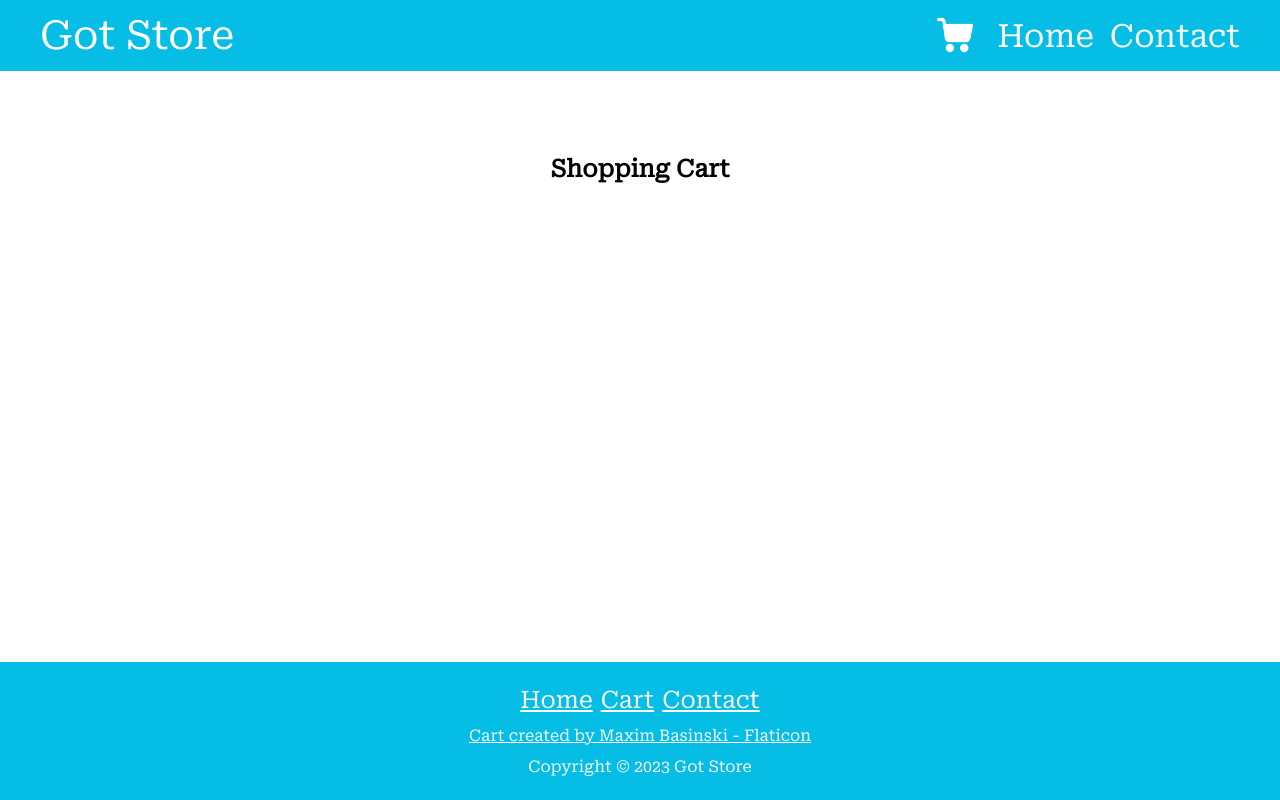
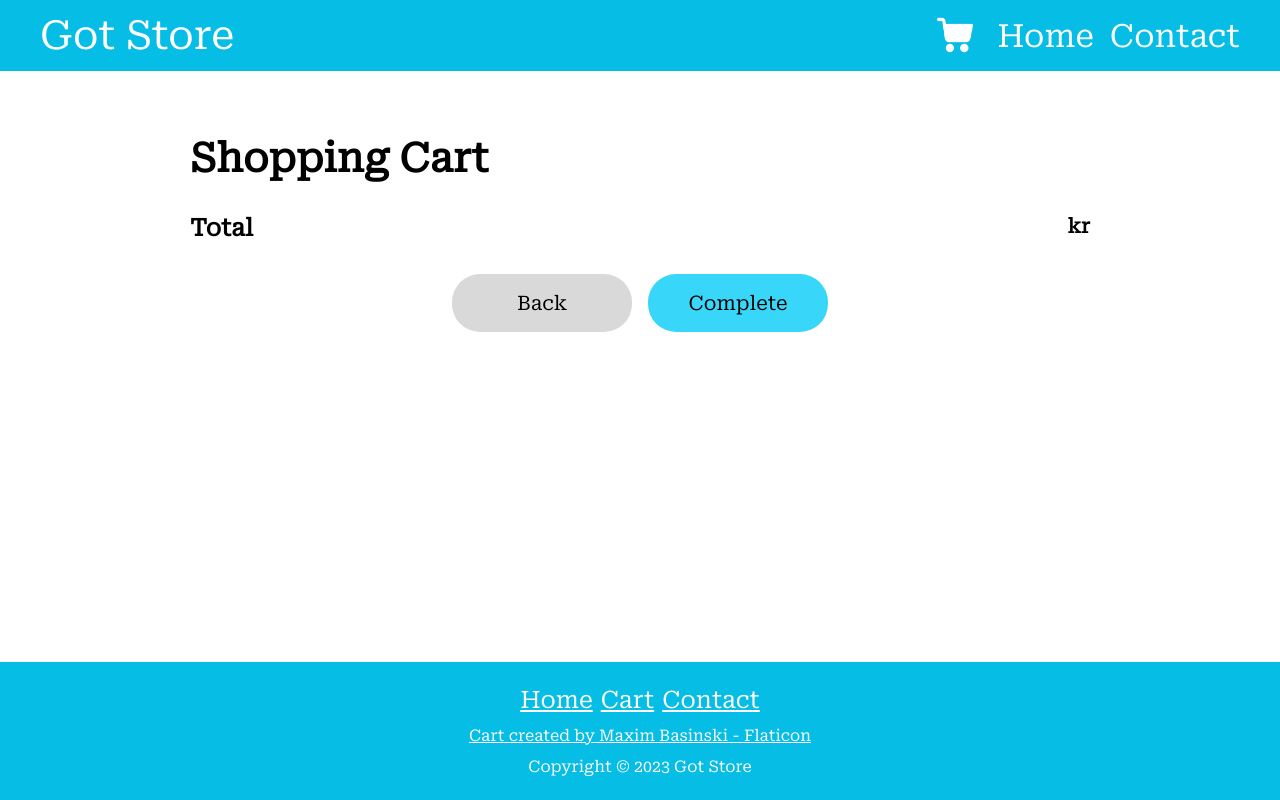
Before and after one commit to Eirik-Haukeland/Front-end-Frameworks-CA, a React (Create React App) app: page /cart in a window 1280 px wide. Built offline with nearby package versions, Linux system fonts and the light colour scheme.

Commit message:
made deigned cart page

```diff
--- a/src/compontents/Button/Button.jsx
+++ b/src/compontents/Button/Button.jsx
@@ -1,9 +1,11 @@
 import buttonCss from "./Button.module.css"
 
-export default function Button ({children, onEventFunction, className, disabled}) {
+export default function Button ({children, onEventFunction, className, secondary, smallBtn}) {
 
-  const isTabIndex = typeof onEventFunction === 'function' && disabled === false ? {tabIndex: 0} : {}
+  const isTabIndex = typeof onEventFunction === 'function' ? {tabIndex: 0} : {}
   const isClassName = typeof className !== 'undefined'
+  const isSmall = typeof smallBtn !== 'undefined' && smallBtn === true ? {smallbtn: "true"} : {smallbtn: "false"}
+  const isSecondary = typeof secondary !== 'undefined' && secondary === true ? {secondary: "true"} : {secondary: "false"}
 
   return (
     <span
@@ -11,7 +13,8 @@ export default function Button ({children, onEventFunction, className, disabled}
       onKeyDown={(e) => e.code === "Enter" && onEventFunction()}
       {...isTabIndex}
       className={`${buttonCss.button} ${isClassName && className}`}
-      disabled={disabled}
+      {...isSmall}
+      {...isSecondary}
     >{children}</span>
   )
 }
--- a/src/compontents/Button/Button.module.css
+++ b/src/compontents/Button/Button.module.css
@@ -3,20 +3,33 @@
   place-items: center;
   background-color: #38D7FA;
   text-decoration: none;
-  padding-block: 15px;
-  padding-inline: 10px;
   cursor: pointer;
 
+  width: 180px;
+  height: 58px;
   font-size: 1.25rem;
 
   border-radius: 1.75rem;
+
+  color: black;
+  text-decoration: none;
 }
 
-.button[disabled] {
-  background-color: lightgray;
+.button:focus-visible,
+.button:hover {
+  background-color: #05BDE5;
 }
 
-.button:not([disabled]):focus-visible,
-.button:not([disabled]):hover {
-  background-color: #05BDE5;
+.button[Secondary="true"] {
+  background-color: #d9d9d9;
 }
+
+.button[Secondary="true"]:focus-visible,
+.button[Secondary="true"]:hover {
+  background-color: #bfbfbf;
+}
+
+.button[smallbtn="true"] {
+  height: 29px;
+  width: 120px;
+}
--- a/src/compontents/DisplayPrice/DisplayPrice.jsx
+++ b/src/compontents/DisplayPrice/DisplayPrice.jsx
@@ -1,7 +1,7 @@
 import dispalyPriceCss from "./DisplayPrice.module.css"
 
 export default function DisplayPrice ({discountedPrice, price}) {
-	if (discountedPrice !== price) {
+	if (discountedPrice !== price && typeof discountedPrice !== "undefined") {
 		const discountPercentage = Math.floor((price - discountedPrice) / price * 100);
 
 		return (
--- a/src/compontents/DisplayPrice/DisplayPrice.module.css
+++ b/src/compontents/DisplayPrice/DisplayPrice.module.css
@@ -1,11 +1,13 @@
 .price {
   display: flex;
   flex-direction: column;
+  width: min-content;
 }
 
 .mainPrice {
   font-size: 1.25rem;
   font-weight: 700;
+  text-wrap: nowrap;
 }
 
 .discounted {
--- a/src/pages/cart/Cart.jsx
+++ b/src/pages/cart/Cart.jsx
@@ -1,10 +1,13 @@
 import { useEffect, useState } from "react"
 
-import { getAllItemsFromCart } from "../../util/cartFuncs"
+import { getAllItemsFromCart, removeItemFromCart } from "../../util/cartFuncs"
 import cartCss from "./Cart.module.css"
 import { getListedProducts } from "../../util/api"
 import Button from "../../compontents/Button/Button"
 import DisplayPrice from "../../compontents/DisplayPrice/DisplayPrice"
+import { type } from "@testing-library/user-event/dist/type"
+import Product from "../product/Product"
+import { Link } from "react-router-dom"
 
 
 export default function Cart () {
@@ -14,24 +17,66 @@ export default function Cart () {
   }, [])
 
   const [itemsInCart, setItemsInCart] = useState()
+  const [totalPrice, setTotalPrice] = useState()
   useEffect(() => {
     if (itemIds.length >= 1) {
-      getListedProducts(itemIds).then(setItemsInCart)
+
+      getListedProducts(itemIds)
+      .then(cartItems => {
+        setItemsInCart(cartItems)
+        setTotalPrice(cartItems.reduce((total, {price, discountedPrice}) => {
+
+          const workingTotal = price > discountedPrice
+            ? total + discountedPrice
+            : total + price;
+          const [wholeNumbers , dessimals] = workingTotal.toString().split('.');
+
+          let twoNumberdDessimal;
+          if (dessimals?.length > 2) {
+            let [firstDessimalPlace, secondDessimalPlace, thirdDessimalPlace] = dessimals.split("").slice(0, 3);
+
+            secondDessimalPlace = parseInt(thirdDessimalPlace) >= 5 ? (parseInt(secondDessimalPlace) + 1).toString() : secondDessimalPlace;
+
+            twoNumberdDessimal = [firstDessimalPlace, secondDessimalPlace].join("");
+          } else {
+            twoNumberdDessimal = (dessimals + "00")
+              .split("")
+              .slice(0,2)
+              .join("")
+          }
+
+          return parseFloat([wholeNumbers, twoNumberdDessimal].join("."));
+        }, 0))
+      })
     }
   }, [itemIds])
 
+
+
   return (
-    <section className="cartCss.cartSection">
+    <section className={cartCss.cartSection}>
       <h1>Shopping Cart</h1>
       {
         itemsInCart?.map(item =>
-          <div key={item.id}>
-            <img src={item.imageUrl} alt=""/>
-            <h2>item.title</h2>
-            <Button>remove</Button>
-            <DisplayPrice price={item.price} discountedPrice={item.discountedPrice} />
+          <div key={item.id} className={cartCss.cartItem}>
+            <img src={item.imageUrl} alt="" className={cartCss.cartItemImg}/>
+            <h2 className={cartCss.cartItemTitle}>{item.title}</h2>
+            <Button className={cartCss.cartItemBtn} smallBtn={true} secondary={true} onEventFunction={() => removeItemFromCart(item.id) || setItemIds(getAllItemsFromCart())}>remove</Button>
+            <DisplayPrice price={item.price} discountedPrice={item.discountedPrice} className={cartCss.cartItemPrice} />
           </div>)
       }
+      <div className={cartCss.cartTotal}>
+        <h2>Total</h2>
+        <DisplayPrice price={totalPrice}/>
+      </div>
+      <div className={cartCss.cartCheckout}>
+        <Link to="/" className={cartCss.toHome} style={{textDecoration: "none"}}>
+          <Button className={cartCss.cartItemBtn} secondary={true}>Back</Button>
+        </Link>
+        <Link to="/checkout/success" className={cartCss.toCheckout} style={{textDecoration: "none"}}>
+          <Button className={cartCss.cartItemBtn}>Complete</Button>
+        </Link>
+      </div>
     </section>
   )
 }
--- a/src/pages/cart/Cart.module.css
+++ b/src/pages/cart/Cart.module.css
@@ -1,3 +1,79 @@
 .cartSection {
+  --cart-width: 900px;
+  display: flex;
+  flex-direction: column;
+  width: var(--cart-width);
+  gap: 2rem;
+}
+
+.cartSection > h1 {
+  font-size: 2.5rem;
+}
+
+.cartSection > h1,
+.cartSection h2 {
+  margin: 0;
+}
+
+.cartItem {
+  display: grid;
+  grid-template:
+    "img title price" auto
+    "img btn price" min-content
+    / 140px auto min-content;
+  gap: .5rem;
+  height: 100px;
+  width: 100%;
+}
+
+.cartItemImg {
+  grid-area: img;
+  height: inherit;
+  width: 100%;
+  object-fit: cover;
+}
+
+.cartItemTitle {
+  grid-area: title;
+  font-size: 24px;
+}
+
+.cartItemBtn {
+  grid-area: btn;
+  align-self: end;
+}
+
+.cartItemPrice {
+  grid-area: price;
+  justify-self: end;
+}
+
+.cartTotal {
+  display: flex;
+  justify-content: space-between;
+}
+
+.cartCheckout {
+  display: flex;
+  justify-content: center;
+  gap: 1rem;
+}
+
+@media screen and (max-width: 1000px) {
+  .cartSection {
+    --cart-width: 90%;
+  }
+}
+
+@media screen and (max-width: 550px) {
+  .cartItem {
+    grid-template:
+    "img title" 1fr
+    "img price" 1fr
+    "img btn" 2fr
+    / 140px auto;
+    height: 150px;
+  }
+
 
 }
--- a/src/pages/product/Product.jsx
+++ b/src/pages/product/Product.jsx
@@ -5,7 +5,7 @@ import DisplayPrice from "../../compontents/DisplayPrice/DisplayPrice.jsx"
 import productCss from "./Product.module.css";
 import Button from "../../compontents/Button/Button.jsx";
 import RevueCard from "../../compontents/RevueCard/RevueCard.jsx";
-import { addItemsToCart, isItemInCart } from "../../util/cartFuncs.js";
+import { addItemsToCart, isItemInCart, removeItemFromCart } from "../../util/cartFuncs.js";
 
 export default function Product () {
 	const {productId} = useParams()
@@ -29,7 +29,7 @@ export default function Product () {
 					</div>
 					<div className={productCss.price_and_btn}>
 						<DisplayPrice price={product.price} discountedPrice={product.discountedPrice} />
-						<Button onEventFunction={() => {addItemsToCart(product.id); setIsInCart(isItemInCart(product.id));}} disabled={isInCart}>Add To Cart</Button>
+						<Button onEventFunction={() => {isInCart ? removeItemFromCart(product.id) : addItemsToCart(product.id); setIsInCart(isItemInCart(product.id));}} secondary={isInCart}>{isInCart ? "Remove" : "Add To Cart"}</Button>
 					</div>
 				</div>
 			</seciton>
--- a/src/util/cartFuncs.js
+++ b/src/util/cartFuncs.js
@@ -80,3 +80,23 @@ export const isItemInCart = (itemId) => {
 
  return new Set (JSON.parse(itemsInCart)).has(itemId);
 }
+
+/**
+ * @param {string} itemId - id for the product
+ * @throws {InvalidArgumentException} argument not a string
+ * @throws missing argument
+ */
+export const removeItemFromCart = (itemId) => {
+  if (itemId === undefined) {
+    throw new Error('Missing item id')
+  }
+  if (typeof itemId !== 'string') {
+    throw new Error('Parameter is not a string!')
+  }
+
+  const itemsInCart = JSON.parse(localStorage.getItem(cartName));
+  const newItemsList = new Set (itemsInCart)
+  newItemsList.delete(itemId);
+
+  localStorage.setItem(cartName, JSON.stringify([...newItemsList]));
+}
```
